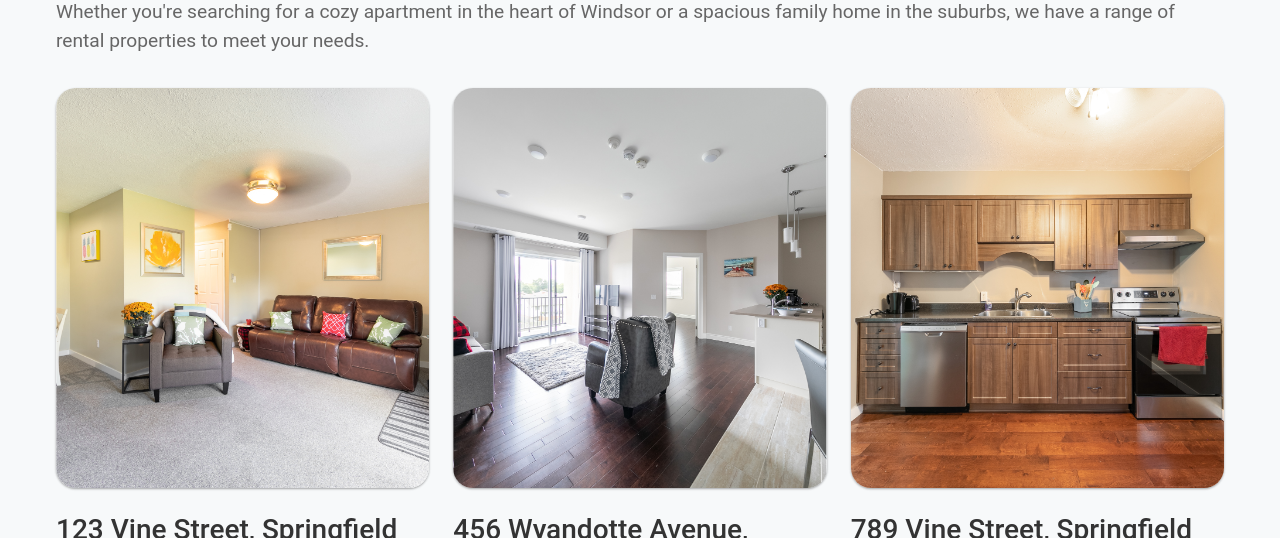
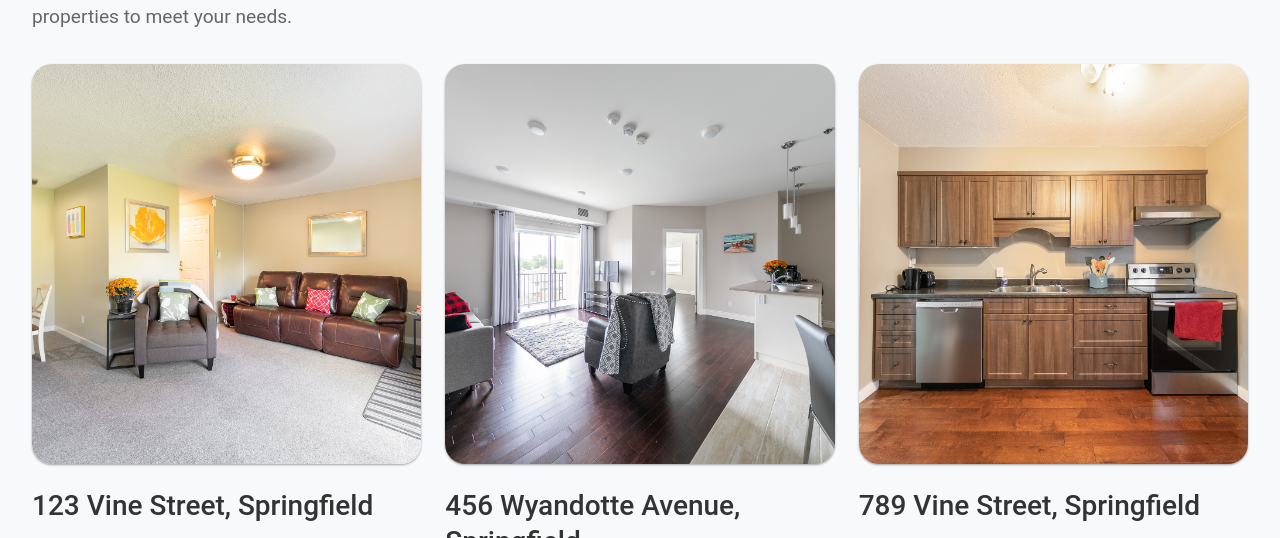
Before and after one commit to VijayKumar9389/Emerald-Website, a React (Vite) app: page / in a window 1280 px wide. Shown: the part 709-1247 px from the top of the page. Built offline with nearby package versions, Linux system fonts and the light colour scheme.

Commit message:
fixed spacing

```diff
--- a/src/pages/Home/Home.Module.scss
+++ b/src/pages/Home/Home.Module.scss
@@ -5,29 +5,29 @@
   flex-direction: column;
 
   .home-body {
-    padding: 2rem;
+    padding: $spacing-sm;
     display: flex;
     flex-direction: column;
     gap: 4rem;
 
-    // Media Query for small devices (up to 600px)
-    @media (min-width: $breakpoint-xs) {
-      padding: $spacing-sm; /* Reduced padding for very small screens */
+    // Media Query for medium devices (up to 768px)
+    @media (max-width: $breakpoint-sm) {
+      padding: $spacing-sm; // Small padding for small screens
     }
 
-    // Media Query for medium devices (up to 768px)
-    @media (min-width: $breakpoint-sm) {
-      padding: $spacing-md; /* Standard padding for small devices */
+    // Media Query for medium to large devices (768px to 1024px)
+    @media (min-width: $breakpoint-sm) and (max-width: $breakpoint-md) {
+      padding: $spacing-md; // Medium padding for medium screens
     }
 
-    // Media Query for large devices (up to 1024px)
-    @media (min-width: $breakpoint-md) {
-      padding: $spacing-lg; /* Increased padding for tablets */
+    // Media Query for large devices (1024px to 1200px)
+    @media (min-width: $breakpoint-md) and (max-width: $breakpoint-lg) {
+      padding: $spacing-lg; // Large padding for larger screens
     }
 
-    // Media Query for extra large devices (up to 1200px)
+    // Media Query for extra large devices (1200px and up)
     @media (min-width: $breakpoint-lg) {
-      padding: $spacing-xl; /* Larger padding for desktops */
+      padding: $spacing-xl; // Extra large padding for extra large screens
     }
   }
 }
--- a/src/pages/Home/components/PropertyList/PropertyList.Module.scss
+++ b/src/pages/Home/components/PropertyList/PropertyList.Module.scss
@@ -4,7 +4,6 @@
   width: 100%;
   max-width: $breakpoint-xxl;
   margin: 0 auto;
-  padding: $spacing-lg;
 }
 
 .property-list {
@@ -14,7 +13,6 @@
 }
 
 .property-card {
-  transition: transform 0.3s ease, box-shadow 0.3s ease; // Smooth transitions
   position: relative;
   display: flex;
   flex-direction: column;
@@ -25,16 +23,12 @@
     overflow: hidden;
     border-radius: $border-radius-lg;
     box-shadow: $shadow-small;
+    margin: 0;
 
     img {
-      position: absolute;
-      top: 0;
-      left: 50%;
       width: 100%;
       height: 100%;
       object-fit: cover;
-      transform: translateX(-50%);
-      transition: transform 0.3s ease;
     }
   }
 
--- a/src/pages/Listing/Listing.Module.scss
+++ b/src/pages/Listing/Listing.Module.scss
@@ -7,24 +7,24 @@
     max-width: $breakpoint-xxl;
     margin: 0 auto;
 
-    // Media Query for small devices (up to 600px)
-    @media (min-width: $breakpoint-xs) {
-      padding: $spacing-sm; /* Reduced padding for very small screens */
+    // Media Query for medium devices (up to 768px)
+    @media (max-width: $breakpoint-sm) {
+      padding: $spacing-sm; // Small padding for small screens
     }
 
-    // Media Query for medium devices (up to 768px)
-    @media (min-width: $breakpoint-sm) {
-      padding: $spacing-md; /* Standard padding for small devices */
+    // Media Query for medium to large devices (768px to 1024px)
+    @media (min-width: $breakpoint-sm) and (max-width: $breakpoint-md) {
+      padding: $spacing-md; // Medium padding for medium screens
     }
 
-    // Media Query for large devices (up to 1024px)
-    @media (min-width: $breakpoint-md) {
-      padding: $spacing-lg; /* Increased padding for tablets */
+    // Media Query for large devices (1024px to 1200px)
+    @media (min-width: $breakpoint-md) and (max-width: $breakpoint-lg) {
+      padding: $spacing-lg; // Large padding for larger screens
     }
 
-    // Media Query for extra large devices (up to 1200px)
+    // Media Query for extra large devices (1200px and up)
     @media (min-width: $breakpoint-lg) {
-      padding: $spacing-xl; /* Larger padding for desktops */
+      padding: $spacing-xl; // Extra large padding for extra large screens
     }
 
     .back-button {
```
